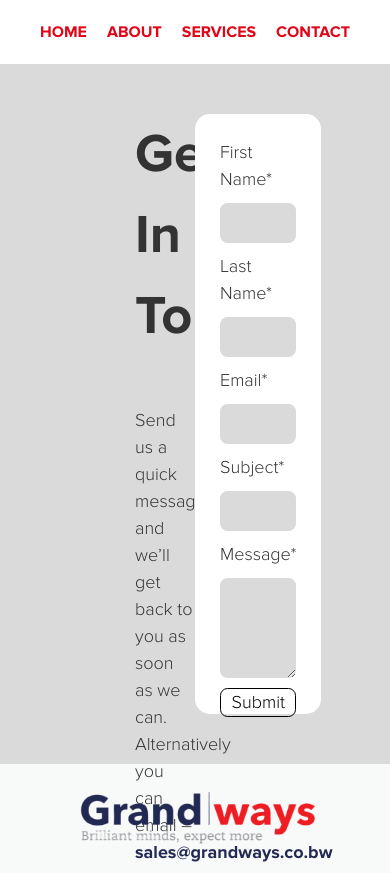
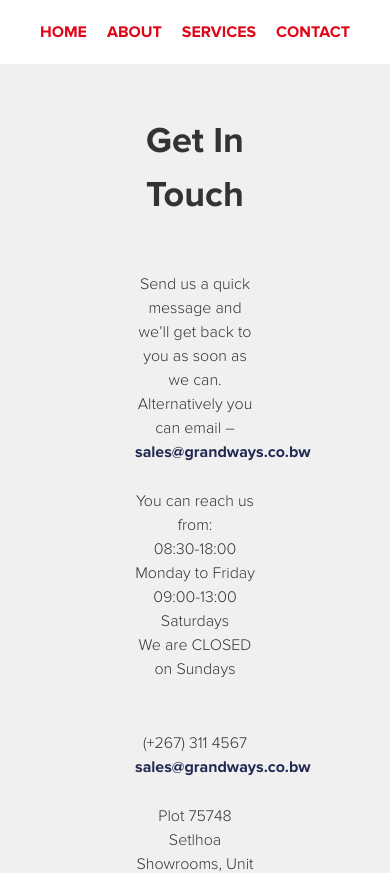
Before and after one commit to Grandways/GrandwaysWebsite, a Next.js app: page /contact in a window 390 px wide. Shown: the top 873 px of the page. Built offline with nearby package versions, Linux system fonts and the light colour scheme.

Commit message:
finished site responsiveness

```diff
--- a/app/(root)/(home)/page.jsx
+++ b/app/(root)/(home)/page.jsx
@@ -50,13 +50,13 @@
           <h2 className="mt-[50px] mb-[25px] max-md:text-[36px]">About</h2>
           <div className="flex mb-[50px]">
             <div>
-              <p className="w-[700px] max-md:w-[250px] max-md:text-center max-md:text-[16px]">
+              <p className="w-[700px] max-md:w-[300px] max-md:text-center max-md:text-[16px]">
                   At Grandways, we transform businesses, brands, and organisations through the use of visual and emotive connections, aiming to create a lasting commercial and social impact. We go the extra mile for our clients, hence the mantra; Brilliant Minds, Expect More.
                 <br/><br/>
                   The GrandTeam consists of a group of resourceful, noble individuals, who are humble, highly experienced, and hardworking in the following fields:
               </p>
 
-              <p className="font-bold w-[700px] max-md:w-[250px] max-md:text-center max-md:text-[16px]">
+              <p className="font-bold w-[700px] max-md:w-[300px] max-md:text-center max-md:text-[16px]">
                   Graphic Design and Animation | Production and Quality Assurance | Brand Strategy | Public Relations and Media Specialist | Copy Writing | Publication
               </p>
             </div>
@@ -67,7 +67,7 @@
           </div>
         </div>
 
-        <div className="w-full flex flex-col items-center py-[50px] bg-[#DADADA] max-md:px-[16px] max-md:py-[25px]">
+        <div className="w-full flex flex-col items-center py-[50px] bg-[#f0f0f0] max-md:px-[16px] max-md:py-[25px]">
           <h2 className="mb-[50px] max-md:text-[36px]">Our Services</h2>
           <div className="flex flex-col gap-[20px] mb-[50px]">
 
@@ -122,7 +122,7 @@
             </Link>
           </div>
 
-          <div className="w-full h-[150px] bg-[#DADADA] flex justify-between items-center rounded-[15px] p-[25px] max-md:flex-col max-md:w-[200px] max-md:h-full max-md:gap-[15px]">
+          <div className="w-full h-[150px] bg-[#f0f0f0] flex justify-between items-center rounded-[15px] p-[25px] max-md:flex-col max-md:w-[200px] max-md:h-full max-md:gap-[15px]">
             <div className="bg-white w-[150px] h-[100px] partners rounded-[7.5px] flex items-center justify-center">
               <Image src={turnst} alt="turnstar logo" width={150} height={100} />
             </div>
--- a/app/(root)/about/page.jsx
+++ b/app/(root)/about/page.jsx
@@ -10,15 +10,15 @@
   return (
     <>
       <div>
-        <div className="w-full h-[700px] bg-[#DADADA] px-[135px] flex">
-          <div className="flex flex-col w-1/2 justify-center">
-            <h1 className="mb-[15px]">We Go The<br/>Extra Mile</h1>
-            <p className="w-[470px] mb-[25px]">The Grandways Team consists of a group of resourceful, noble individuals who are humble, highly experienced and hard working.</p>
+        <div className="w-full h-[700px] bg-[#f0f0f0] px-[135px] flex">
+          <div className="flex flex-col w-1/2 justify-center max-md:w-full max-md:items-center max-md:gap-[25px]">
+            <h1 className="mb-[15px] max-md:text-[54px] max-md:text-center">We Go The<br/>Extra Mile</h1>
+            <p className="w-[470px] mb-[25px] max-md:text-[16px] max-md:w-[300px] text-center">The Grandways Team consists of a group of resourceful, noble individuals who are humble, highly experienced and hard working.</p>
             <Link href={"/contact"}>
               <button className="w-[150px] h-[50px] rounded-[25px] border-[1px] border-[#000000] border-solid mb-[75px]">Get Started</button>
             </Link>
           </div>
-          <div className="flex flex-col justify-center relative bottom-[10%]">
+          <div className="flex flex-col justify-center relative bottom-[10%] max-md:hidden">
             <div className="w-[400px] h-[250px] bg-[#D9D9D9] rounded-[15px] relative">
               <Image src={abLeft} alt="" width={400} height={250} className="" />
             </div>
@@ -28,7 +28,7 @@
           </div>
         </div>
 
-        <div className="w-full px-[135px] py-[50px] flex justify-between">
+        <div className="w-full px-[135px] py-[50px] flex justify-between max-md:flex max-md:flex-col max-md:gap-[50px]">
           <div className="flex flex-col items-center gap-[15px]">
             <p className="text-[36px] text-[#222952] font-bold">368</p>
             <p className="text-[24px]">Clientèle</p>
@@ -47,12 +47,12 @@
           </div>
         </div>
 
-        <div className="w-full flex flex-col items-center px-[135px] py-[50px] bg-[#DADADA] gap-[50px]">
-          <div className="flex gap-[25px] relative">
-            <p className="w-1/2 text-[24px]">We go the extra mile for our clients, hence our brand mantra: Brilliant Minds. Expect More</p>
-            <div className="flex relative w-1/2">
-              <p className="text-[24px]">“The business that considers itself immune to the necessity of advertising, sooner or later finds itself immune to business” - Derby Brown</p>
-              <Image src={quote} alt="quote" width={120} height={200} className="absolute z-0 left-[80%]" />
+        <div className="w-full flex flex-col items-center px-[135px] py-[50px] bg-[#f0f0f0] gap-[50px]">
+          <div className="flex gap-[25px] relative max-md:flex-col">
+            <p className="w-1/2 text-[24px] max-md:w-full max-md:text-[16px] max-md:text-center">We go the extra mile for our clients, hence our brand mantra: Brilliant Minds. Expect More</p>
+            <div className="flex relative w-1/2 max-md:w-full">
+              <p className="text-[24px] max-md:text-[16px] max-md:text-center">“The business that considers itself immune to the necessity of advertising, sooner or later finds itself immune to business” - Derby Brown</p>
+              <Image src={quote} alt="quote" width={120} height={200} className="absolute z-0 left-[80%] max-md:w-[60px] max-md:h-[50px]" />
             </div>
           </div>
           <Link href={"/contact"}>
@@ -61,49 +61,49 @@
         </div>
 
         <div className="w-full flex flex-col items-center px-[135px] py-[50px] gap-[50px]">
-          <h2 className="text-center">Our Values</h2>
+          <h2 className="text-center max-md:text-[36px]">Our Values</h2>
 
-          <div className="flex gap-[50px]">
+          <div className="flex gap-[50px] max-md:flex-col">
             <div className="group w-[250px] flex flex-col items-center gap-[15px]">
               <div className="w-[75px] h-[75px] bg-[#222952] flex items-center justify-center rounded-[50px] group-hover:w-[100px] group-hover:h-[100px] ease-in-out duration-[250ms]">
                 <FaPaperPlane className="w-[35px] h-[35px] text-white" />
               </div>
-              <p className="text-[24px] text-center">Continuous Improvement</p>
-              <p className="text-center">We strive to become better at what we do, so as to constantly deliver impactful brand solutions.</p>
+              <p className="text-[24px] text-center max-md:text-[18px]">Continuous Improvement</p>
+              <p className="text-center max-md:text-[16px]">We strive to become better at what we do, so as to constantly deliver impactful brand solutions.</p>
             </div>
 
             <div className="group w-[250px] flex flex-col items-center gap-[15px]">
               <div className="w-[75px] h-[75px] bg-[#222952] flex items-center justify-center rounded-[50px] group-hover:w-[100px] group-hover:h-[100px] ease-in-out duration-[250ms]">
                 <FaHand className="w-[35px] h-[35px] text-white" />
               </div>
-              <p className="text-[24px] text-center">Honesty</p>
-              <p className="text-center">We serve our clients with highest moral ethics.</p>
+              <p className="text-[24px] text-center max-md:text-[18px]">Honesty</p>
+              <p className="text-center max-md:text-[16px]">We serve our clients with highest moral ethics.</p>
             </div>
 
             <div className="group w-[250px] flex flex-col items-center gap-[15px]">
               <div className="w-[75px] h-[75px] bg-[#222952] flex items-center justify-center rounded-[50px] group-hover:w-[100px] group-hover:h-[100px] ease-in-out duration-[250ms]">
                 <FaBalanceScale className="w-[35px] h-[35px] text-white" />
               </div>
-              <p className="text-[24px] text-center">Integrity</p>
-              <p className="text-center">We are honest with others and ourselves and deliver to our promise.</p>
+              <p className="text-[24px] text-center max-md:text-[18px]">Integrity</p>
+              <p className="text-center max-md:text-[16px]">We are honest with others and ourselves and deliver to our promise.</p>
             </div>
 
             <div className="group w-[250px] flex flex-col items-center gap-[15px]">
               <div className="w-[75px] h-[75px] bg-[#222952] flex items-center justify-center rounded-[50px] group-hover:w-[100px] group-hover:h-[100px] ease-in-out duration-[250ms]">
                 <FaPeopleCarry className="w-[35px] h-[35px] text-white" />
               </div>
-              <p className="text-[24px] text-center">Humility</p>
-              <p className="text-center">It is the foundation of our existence, to bring the change that you wish to see in the world and being gracious in our delivery.</p>
+              <p className="text-[24px] text-center max-md:text-[18px]">Humility</p>
+              <p className="text-center max-md:text-[16px]">It is the foundation of our existence, to bring the change that you wish to see in the world and being gracious in our delivery.</p>
             </div>
           </div>
         </div>
 
-        <div className="flex flex-col justify-center px-[135px] py-[50px]">
-          <h2 className="text-center mb-[50px]">Our Team</h2>
-          <p className="text-[24px] text-center mb-[25px]">Our team consists of individuals in the following fields:</p>
+        <div className="flex flex-col justify-center px-[135px] py-[50px] max-md:px-[16px] ">
+          <h2 className="text-center mb-[50px] max-md:text-[36px] max-md:mb-[25px]">Our Team</h2>
+          <p className="text-[24px] text-center mb-[25px] max-md:text-[16px]">Our team consists of individuals in the following fields:</p>
 
           <div className="flex flex-col items-center gap-[25px]">
-            <div className="flex items-center gap-[50px]">
+            <div className="flex items-center gap-[50px] max-md:flex-col max-md:gap-[25px]">
               <div className="group w-[270px] h-[100px] bg-[#222952] teamcard flex justify-center items-center rounded-[15px] relative overflow-hidden">
                 <div className="w-[125px] h-[125px] group-hover:w-[300px] group-hover:right-[-5%] duration-500 ease-in-out rounded-[100px] bg-white absolute z-0 right-[60%]"></div>
                 <p className="absolute z-1">Creative D<span className="text-white group-hover:text-black transition duration-500 ease-in-out">esign & Animation</span></p>
@@ -120,7 +120,7 @@
               </div>
             </div>
 
-            <div className="flex items-center gap-[50px]">
+            <div className="flex items-center gap-[50px] max-md:flex-col max-md:gap-[25px]">
               <div className="group w-[270px] h-[100px] bg-[#222952] teamcard flex justify-center items-center rounded-[15px] relative overflow-hidden">
                 <div className="w-[125px] h-[125px] group-hover:w-[300px] group-hover:right-[-5%] duration-500 ease-in-out rounded-[100px] bg-white absolute z-0 right-[60%]"></div>
                 <p className="absolute z-1">PR & M<span className="text-white group-hover:text-black transition duration-500 ease-in-out">edia Specialist</span></p>
--- a/app/(root)/contact/page.jsx
+++ b/app/(root)/contact/page.jsx
@@ -1,55 +1,104 @@
+'use client'
+
 import Link from "next/link"
 import supabase from "@/app/config/supabaseClient"
+import { useState } from "react"
 
 const Contact = () => {
+    const [fname, setFname] = useState("")
+    const [lname, setLname] = useState("")
+    const [email, setEmail] = useState("")
+    const [subject, setSubject] = useState("")
+    const [message, setMessage] = useState("")
+
+    const handleSubmit = (e) => {
+        e.preventDefault()
+
+        console.log("First Name: ", fname)
+        console.log("Last Name: ", lname)
+        console.log("Email: ", email)
+        console.log("Subject: ", subject)
+        console.log("Message: ", message)
+    }
+
   return (
     <>
       <div>
-        <div className="w-full h-[700px] flex px-[135px] py-[50px] bg-[#DADADA]">
-            <div className="w-1/2 flex flex-col gap-[50px]">
-                <h2>Get In Touch</h2>
+        <div className="w-full h-[700px] flex px-[135px] py-[50px] bg-[#f0f0f0] max-md:flex-col max-md:h-fit max-md:gap-[50px]">
+            <div className="w-1/2 flex flex-col gap-[50px] max-md:w-full">
+                <h2 className="max-md:text-[36px] max-md:text-center">Get In Touch</h2>
                 <div className="flex flex-col gap-[25px]">
-                    <p>
+                    <p className="max-md:text-[16px] max-md:text-center">
                         Send us a quick message and we’ll get back to you as soon as we can. Alternatively you can email – <Link href={`mailto:${'sales@grandways.co.bw'}`}><span className="font-bold text-[#222952]">sales@grandways.co.bw</span></Link>
                     </p>
-                    <p>
+                    <p className="max-md:text-[16px] max-md:text-center">
                         You can reach us from:<br/>08:30-18:00 Monday to Friday<br/>09:00-13:00 Saturdays<br/>We are CLOSED on Sundays
                     </p>
                 </div>
 
                 <div className="flex flex-col gap-[25px]">
-                    <p>
+                    <p className="max-md:text-[16px] max-md:text-center">
                         (+267) 311 4567<br/><Link href={`mailto:${'sales@grandways.co.bw'}`}><span className="font-bold text-[#222952]">sales@grandways.co.bw</span></Link>
                     </p>
-                    <p>
+                    <p className="max-md:text-[16px] max-md:text-center">
                         Plot 75748 Setlhoa Showrooms, Unit 4<br/>Setlhoa, Gaborone
                     </p>
                 </div>
             </div>
-            <div className="w-1/2 flex">
-                <form className="w-[570px] h-[600px] flex flex-col justify-between gap-[10px] bg-white rounded-[15px] p-[25px]">
+            <div className="w-1/2 flex max-md:w-full">
+                <form onSubmit={handleSubmit} className="w-[570px] h-[600px] flex flex-col justify-between gap-[10px] bg-white rounded-[15px] p-[25px]">
                     <div className="flex flex-col gap-[10px]">
-                        <p>First Name*</p>
-                        <input type="text" className="w-full h-[40px] rounded-[7.5px] bg-[#DADADA] px-[10px]" required />
+                        <p className="max-md:text-[16px]">First Name*</p>
+                        <input
+                            type="text"
+                            onChange={(e => setFname(e.target.value))}
+                            value={fname}
+                            id="firstname"
+                            className="w-full h-[40px] rounded-[7.5px] bg-[#f0f0f0] px-[10px]"
+                            required />
                     </div>
                     <div className="flex flex-col gap-[10px]">
-                        <p>Last Name*</p>
-                        <input type="text" className="w-full h-[40px] rounded-[7.5px] bg-[#DADADA] px-[10px]" required />
+                        <p className="max-md:text-[16px]">Last Name*</p>
+                        <input
+                            type="text"
+                            onChange={(e => setLname(e.target.value))}
+                            value={lname}
+                            id="lastname"
+                            className="w-full h-[40px] rounded-[7.5px] bg-[#f0f0f0] px-[10px]"
+                            required />
                     </div>
                     <div className="flex flex-col gap-[10px]">
-                        <p>Email*</p>
-                        <input type="email" className="w-full h-[40px] rounded-[7.5px] bg-[#DADADA] px-[10px]" required />
+                        <p className="max-md:text-[16px]">Email*</p>
+                        <input
+                            type="email"
+                            onChange={(e => setEmail(e.target.value))}
+                            value={email}
+                            id="email"
+                            className="w-full h-[40px] rounded-[7.5px] bg-[#f0f0f0] px-[10px]"
+                            required />
                     </div>
                     <div className="flex flex-col gap-[10px]">
-                        <p>Subject*</p>
-                        <input type="text" className="w-full h-[40px] rounded-[7.5px] bg-[#DADADA] px-[10px]" required />
+                        <p className="max-md:text-[16px]">Subject*</p>
+                        <input
+                            type="text"
+                            onChange={(e => setSubject(e.target.value))}
+                            value={subject}
+                            id="subject"
+                            className="w-full h-[40px] rounded-[7.5px] bg-[#f0f0f0] px-[10px]"
+                            required />
                     </div>
                     <div className="flex flex-col gap-[10px]">
-                        <p>Message*</p>
-                        <textarea name="message" id="message" cols="30" rows="10" className="w-full h-[100px] rounded-[7.5px] bg-[#DADADA] px-[10px] py-[5px]"></textarea>
+                        <p className="max-md:text-[16px]">Message*</p>
+                        <textarea
+                            onChange={(e => setMessage(e.target.value))}
+                            value={message}
+                            id="message"
+                            className="w-full h-[100px] rounded-[7.5px] bg-[#f0f0f0] px-[10px] py-[5px]" />
                     </div>
 
-                    <button className="w-full h-[40px] bg-transparent text-[18px] border-[1px] border-black rounded-[7.5px]">Submit</button>
+                    <button
+                        type="submit"
+                        className="w-full h-[40px] bg-transparent text-[18px] border-[1px] border-black rounded-[7.5px] max-md:text-[16px]">Submit</button>
                 </form>
             </div>
         </div>
--- a/app/(util)/components.jsx
+++ b/app/(util)/components.jsx
@@ -29,7 +29,7 @@
 
 export function Footer(){
     return(
-        <div className="px-[135px] py-[25px] w-full h-[300px] flex flex-col justify-center bg-[#F8F9F9] max-md:px-[16px] max-md:h-fit max-md:items-center max-md:gap-[25px]">
+        <div className="px-[135px] py-[25px] w-full h-[300px] flex flex-col justify-center bg-[#f0f0f0] max-md:px-[16px] max-md:h-fit max-md:items-center max-md:gap-[25px]">
             <div className="flex justify-between items-start max-md:flex-col max-md:gap-[25px] max-md:items-center">
                 <Link href={"/"}>
                     <Image src={logo} alt="Grandways Logo" width={334} height={75} className="cursor-pointer max-md:w-[250px] max-md:h-[56px]" />
```
Also changed, not shown: app/(root)/services/page.jsx (+43 -43 lines).
